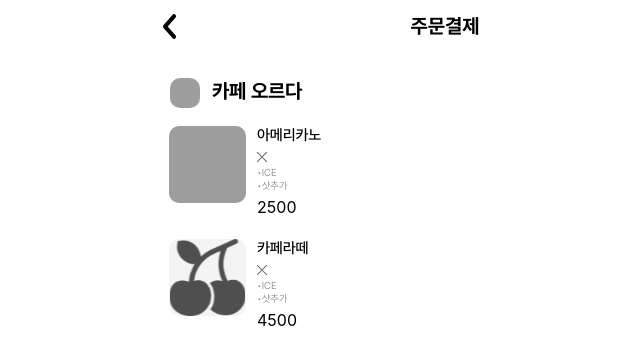
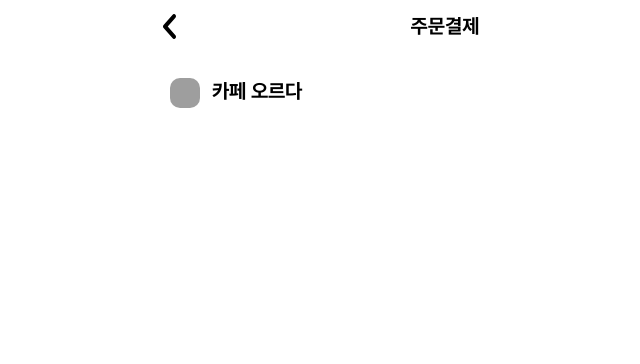
Before and after one commit to readyvery/readyFront, a React (Create React App) app: page /payment in a window 1280 px wide. Shown: the top 364 px of the page, without its empty margins (195-835 px from the left). Built offline with nearby package versions, Linux system fonts and the light colour scheme; grey boxes are pictures that could not be loaded; a web font is replaced by a local one.

Commit message:
Docs: 옵션 default 추가

```diff
--- a/src/pages/OrderProcessPage/OrderProcessPage.jsx
+++ b/src/pages/OrderProcessPage/OrderProcessPage.jsx
@@ -1,10 +1,11 @@
+import React, { useState } from "react";
+import { useCookies } from "react-cookie";
+import { Link, useLocation } from "react-router-dom";
+import noImageMenu from "../../assets/images/no_image_menu.svg";
+import toggleDown from "../../assets/images/toggle_down.svg";
+import toggleUp from "../../assets/images/toggle_up.svg";
+import Header from "../../components/views/Header/Header";
 import "./style.css";
-import React, { useState } from "react";
-import Header from "../../components/views/Header/Header";
-import noImageMenu from "../../assets/images/no_image_menu.svg";
-import toggleUp from "../../assets/images/toggle_up.svg";
-import toggleDown from "../../assets/images/toggle_down.svg";
-import { Link, useLocation } from "react-router-dom";
 
 const OrderProcessPage = () => {
   const location = useLocation();
@@ -12,6 +13,25 @@ const OrderProcessPage = () => {
   const storeId = params.get("storeId");
   const inout = params.get("inout");
   // const foodie_id = params.get("foodie_id");
+
+  const [cookies, setCookie] = useCookies(['accessToken']);
+  console.log(cookies);
+
+  // const fetchData = async () => {
+  //   try{
+  //     const response = axios.get(
+  //       baseUrl + `/order/${storeId}?foody_id=2&inout=${inout}`,
+  //       {withCredentials: true}
+  //     );
+  //     console.log(response);
+  //   } catch(error) {
+  //     console.log(error);
+  //   }
+  // }
+
+  // useEffect(() => {
+  //   fetchData();
+  // }, []);
 
   const foodOptionInfo = {
     name: "아메리카노",
@@ -64,9 +84,11 @@ const OrderProcessPage = () => {
     foodOptionInfo.category[0].map(() => false)
   );
   const [selectedRadioTexts, setSelectedRadioTexts] = useState(
-    foodOptionInfo.category[0].map(() => "")
+    foodOptionInfo.category[0].map((e) => `${e.options[0].name}`)
   );
-  const [totalAmount, setTotalAmount] = useState(foodOptionInfo.price);
+  const [totalAmount, setTotalAmount] = useState(
+    foodOptionInfo.price + parseInt(foodOptionInfo.category[0].map((e) => parseInt(e.options[0].price)).reduce((prev, curr) => prev + curr, 0))
+  );
   const [prevRadioPrice, setPrevRadioPrice] = useState(
     foodOptionInfo.category[0].map(() => 0)
   );
--- a/src/pages/OrderProcessPage/style.css
+++ b/src/pages/OrderProcessPage/style.css
@@ -45,7 +45,7 @@
   width: 100%;
   flex-direction: column;
   background: #fff;
-  box-shadow: 0px 3px 3px 0px rgba(164, 164, 164, 0.25);
+  /* box-shadow: 0px 3px 3px 0px rgba(164, 164, 164, 0.25); */
   padding-bottom: 0.63rem;
 }
 
@@ -77,6 +77,7 @@
   padding-bottom: 1.91rem;
   padding-left: 3.5rem;
   align-items: center;
+  box-shadow: 0 0.1875rem 0.1875rem rgba(164, 164, 164, 0.25);
 }
 
 .order-process-page__toggle__body__radio {
--- a/src/pages/PaymentPage/PaymentPage.jsx
+++ b/src/pages/PaymentPage/PaymentPage.jsx
@@ -1,9 +1,7 @@
+import React from "react";
+import { useLocation } from "react-router-dom";
 import Header from "../../components/views/Header/Header";
 import "./style.css";
-import React from "react";
-import { useLocation } from "react-router-dom";
-import noImageMenu from "../../assets/images/no_image_menu.svg";
-import menuDelete from "../../assets/images/menu_delete.svg";
 
 const PaymentPage = () => {
   const location = useLocation();
@@ -109,35 +107,7 @@ const PaymentPage = () => {
         </text>
       </div>
 
-      <div className="payment-page__order-info">
-        {paymentData.carts.map((item) => (
-          <div>
-            <div className="payment-page__order-info__item">
-              <img
-                className="payment-page__order-info__item__img"
-                src={item.imgUrl || noImageMenu}
-                alt="menuImg"
-              ></img>
 
-              <div>
-                <div className="payment-page__order-info__item__name">
-                  {item.name}
-                </div>
-                <img src={menuDelete} alt="X" />
-                <div className="payment-page__order-info__item__option">
-                  {item.options.map((option) => (
-                    <div>•{option.name}</div>
-                  ))}
-                </div>
-                <div className="payment-page__order-info__item__price">
-                  {item.price}
-                </div>
-              </div>
-            </div>
-            <div className="payment-page__order-info__item__line"></div>
-          </div>
-        ))}
-      </div>
 
       {/* <div className="payment-page__btn" ref={buttonRef}>
         결제하기
```
Also changed, not shown: src/pages/CartPage/CartPage.jsx (+1 -17 lines).
